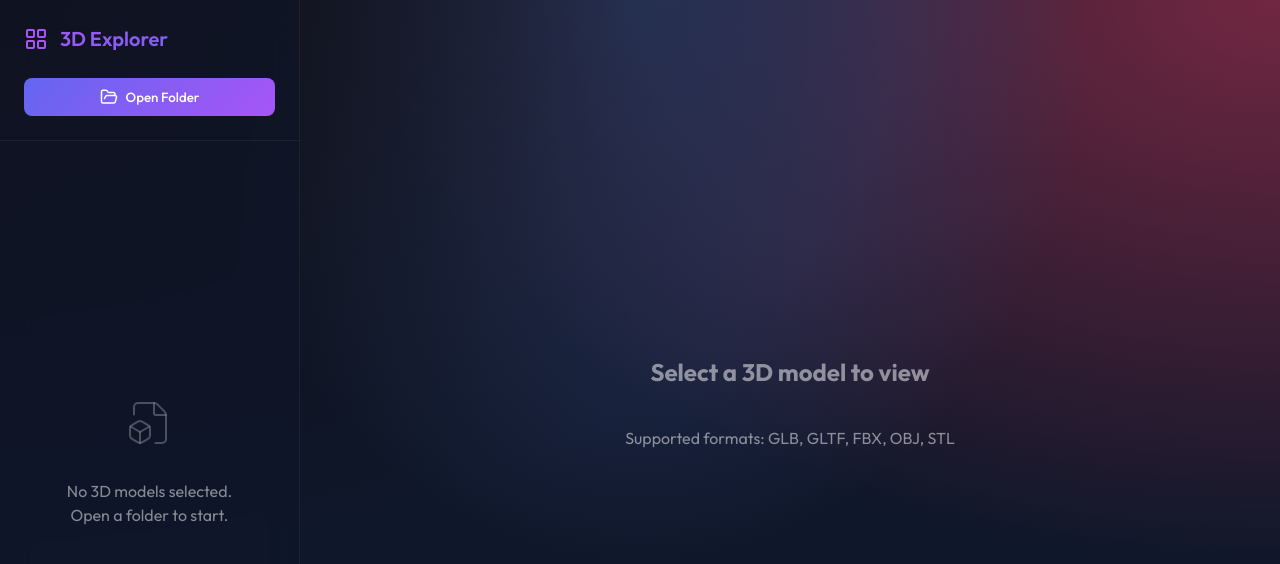
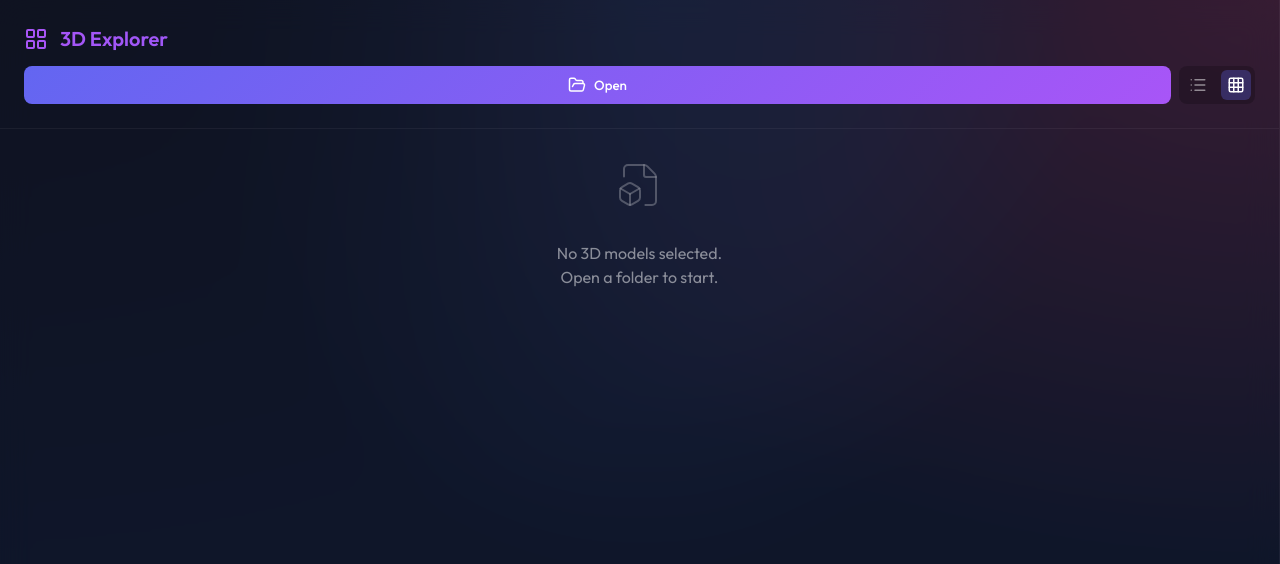
Before and after one commit to jensbroecher/3D-File-Explorer, a React (Vite) app: page / in a window 1280 px wide. Shown: the top 564 px of the page. Built offline with nearby package versions, Linux system fonts and the light colour scheme.

Commit message:
feat: implement grid view with persistent thumbnail generation using localforage

```diff
--- a/package.json
+++ b/package.json
@@ -12,6 +12,7 @@
   "dependencies": {
     "@react-three/drei": "^10.7.7",
     "@react-three/fiber": "^9.5.0",
+    "localforage": "^1.10.0",
     "lucide-react": "^1.7.0",
     "react": "^19.2.4",
     "react-dom": "^19.2.4",
--- a/src/App.css
+++ b/src/App.css
@@ -12,11 +12,20 @@
   flex-direction: column;
   z-index: 10;
   height: 100%;
+  transition: width 0.3s cubic-bezier(0.4, 0, 0.2, 1), min-width 0.3s cubic-bezier(0.4, 0, 0.2, 1);
+}
+
+.sidebar.full-width {
+  width: 100vw;
+  min-width: 100vw;
 }
 
 .sidebar-header {
   padding: 24px;
   border-bottom: 1px solid rgba(255, 255, 255, 0.05);
+  display: flex;
+  flex-direction: column;
+  gap: 12px;
 }
 
 .logo-area {
@@ -41,6 +50,13 @@
   gap: 4px;
 }
 
+.file-list.grid-view {
+  display: grid;
+  grid-template-columns: repeat(auto-fill, minmax(130px, 1fr));
+  gap: 12px;
+  align-content: start;
+}
+
 .file-item {
   display: flex;
   align-items: center;
@@ -51,6 +67,32 @@
   transition: all 0.2s;
   color: rgba(255, 255, 255, 0.7);
   border: 1px solid transparent;
+}
+
+.file-item.grid-item {
+  flex-direction: column;
+  padding: 8px;
+  gap: 8px;
+  justify-content: center;
+  text-align: center;
+}
+
+.thumbnail-container {
+  width: 100%;
+  aspect-ratio: 1;
+  border-radius: 6px;
+  background: rgba(0, 0, 0, 0.2);
+  display: flex;
+  align-items: center;
+  justify-content: center;
+  overflow: hidden;
+  border: 1px solid rgba(255, 255, 255, 0.05);
+}
+
+.thumbnail-image {
+  width: 100%;
+  height: 100%;
+  object-fit: cover;
 }
 
 .file-item:hover {
@@ -174,3 +216,34 @@
   margin: 16px;
   font-size: 0.9rem;
 }
+
+.view-toggles {
+  display: flex;
+  gap: 8px;
+  background: rgba(0, 0, 0, 0.2);
+  padding: 4px;
+  border-radius: 8px;
+}
+
+.toggle-btn {
+  background: transparent;
+  border: none;
+  color: rgba(255, 255, 255, 0.5);
+  padding: 6px;
+  border-radius: 6px;
+  cursor: pointer;
+  display: flex;
+  align-items: center;
+  justify-content: center;
+  transition: all 0.2s;
+}
+
+.toggle-btn:hover {
+  color: white;
+  background: rgba(255, 255, 255, 0.1);
+}
+
+.toggle-btn.active {
+  color: white;
+  background: rgba(99, 102, 241, 0.3);
+}
--- a/src/App.jsx
+++ b/src/App.jsx
@@ -1,19 +1,25 @@
-import React, { useState } from 'react';
+import React, { useState, useEffect } from 'react';
 import './App.css';
-import { FolderOpen, Box, FileBox, LayoutGrid } from 'lucide-react';
+import { FolderOpen, Box, FileBox, LayoutGrid, List, Grid } from 'lucide-react';
 import Viewer from './components/Viewer';
+import ThumbnailGenerator from './components/ThumbnailGenerator';
+import localforage from 'localforage';
+import { ErrorBoundary } from 'react-error-boundary';
 
 function App() {
   const [files, setFiles] = useState([]);
   const [activeFile, setActiveFile] = useState(null);
   const [isScanning, setIsScanning] = useState(false);
+  const [viewMode, setViewMode] = useState('grid');
+
+  const [thumbnails, setThumbnails] = useState({});
+  const [thumbnailQueue, setThumbnailQueue] = useState([]);
 
   // Helper to scan directory recursively
   const scanDirectory = async (dirHandle, path = '') => {
     let foundFiles = [];
     const supportedExtensions = ['glb', 'gltf', 'fbx', 'obj', 'stl'];
 
-    // We use dirHandle.values() which is an async iterable
     for await (const entry of dirHandle.values()) {
       if (entry.kind === 'file') {
         const ext = entry.name.split('.').pop().toLowerCase();
@@ -26,7 +32,6 @@ function App() {
           });
         }
       } else if (entry.kind === 'directory') {
-        // Recursively read subdirectories
         const subFiles = await scanDirectory(entry, path + entry.name + '/');
         foundFiles.push(...subFiles);
       }
@@ -47,11 +52,23 @@ function App() {
       setActiveFile(null);
 
       const foundFiles = await scanDirectory(dirHandle);
-
-      // Sort alphabetically
       foundFiles.sort((a, b) => a.name.localeCompare(b.name));
 
       setFiles(foundFiles);
+
+      // Load cached thumbnails or start generator queue
+      const cached = {};
+      const queue = [];
+      for (const f of foundFiles) {
+        const data = await localforage.getItem(`thumb_${f.path}`);
+        if (data) {
+          cached[f.path] = data;
+        } else {
+          queue.push(f);
+        }
+      }
+      setThumbnails(cached);
+      setThumbnailQueue(queue);
       setIsScanning(false);
     } catch (err) {
       setIsScanning(false);
@@ -64,7 +81,6 @@ function App() {
 
   const handleFileClick = async (fileInfo) => {
     try {
-      // Clean up previous URL to avoid memory leaks
       if (activeFile && activeFile.url) {
         URL.revokeObjectURL(activeFile.url);
       }
@@ -83,43 +99,107 @@ function App() {
     }
   };
 
+  const currentThumbnailFile = thumbnailQueue[0];
+  const handleThumbnailComplete = async (path, dataUrl) => {
+    if (dataUrl) {
+      await localforage.setItem(`thumb_${path}`, dataUrl);
+      setThumbnails(prev => ({ ...prev, [path]: dataUrl }));
+    }
+    setThumbnailQueue(prev => prev.slice(1));
+  };
+
   return (
     <div className="app-container">
+      {/* Background worker that strictly processes one thumbnail at a time */}
+      {currentThumbnailFile && (
+        <ErrorBoundary fallback={null} onError={() => handleThumbnailComplete(currentThumbnailFile.path, null)}>
+          <ThumbnailGenerator
+            key={currentThumbnailFile.path}
+            file={currentThumbnailFile}
+            onComplete={handleThumbnailComplete}
+          />
+        </ErrorBoundary>
+      )}
+
       {/* Sidebar */}
-      <aside className="sidebar glass-panel">
+      <aside className={`sidebar glass-panel ${!activeFile ? 'full-width' : ''}`}>
         <div className="sidebar-header">
-          <div className="logo-area">
+          <div className="logo-area" style={{ marginBottom: 0 }}>
             <LayoutGrid size={24} color="#a855f7" />
             <span>3D Explorer</span>
           </div>
+
+          <div style={{ display: 'flex', gap: '8px' }}>
             <button
               className="btn"
               onClick={handleOpenDirectory}
               disabled={isScanning}
-            style={{ width: '100%', justifyContent: 'center' }}
+              style={{ flex: 1, justifyContent: 'center' }}
             >
               <FolderOpen size={18} />
-            {isScanning ? 'Scanning...' : 'Open Folder'}
+              {isScanning ? 'Scan...' : 'Open'}
+            </button>
+            <div className="view-toggles">
+              <button
+                className={`toggle-btn ${viewMode === 'list' ? 'active' : ''}`}
+                onClick={() => setViewMode('list')}
+                title="List View"
+              >
+                <List size={18} />
+              </button>
+              <button
+                className={`toggle-btn ${viewMode === 'grid' ? 'active' : ''}`}
+                onClick={() => setViewMode('grid')}
+                title="Grid View"
+              >
+                <Grid size={18} />
               </button>
             </div>
+          </div>
+        </div>
 
-        <div className="file-list">
+        <div className={`file-list ${viewMode === 'grid' ? 'grid-view' : ''}`}>
           {files.length === 0 && !isScanning ? (
-            <div className="empty-state">
+            <div className="empty-state" style={viewMode === 'grid' ? { gridColumn: '1 / -1' } : {}}>
               <FileBox size={48} strokeWidth={1} />
               <p>No 3D models selected.<br/>Open a folder to start.</p>
             </div>
           ) : (
-            files.map((file, idx) => (
+            files.map((file, idx) => {
+              const isActive = activeFile?.path === file.path;
+              const hasThumb = thumbnails[file.path];
+
+              if (viewMode === 'list') {
+                return (
                   <div
                     key={idx}
-                className={`file-item ${activeFile?.path === file.path ? 'active' : ''}`}
+                    className={`file-item ${isActive ? 'active' : ''}`}
                     onClick={() => handleFileClick(file)}
                   >
                     <Box size={18} className="file-icon" />
-                <span className="file-name" title={file.path}>{file.name}</span>
+                    <span className="file-name" title={file.name}>{file.name}</span>
                   </div>
-            ))
+                );
+              }
+
+              return (
+                <div
+                  key={idx}
+                  className={`file-item grid-item ${isActive ? 'active' : ''}`}
+                  onClick={() => handleFileClick(file)}
+                  title={file.name}
+                >
+                  <div className="thumbnail-container">
+                    {hasThumb ? (
+                      <img src={hasThumb} className="thumbnail-image" alt={file.name} loading="lazy" />
+                    ) : (
+                      <Box size={32} className="file-icon" style={{ opacity: 0.5 }} />
+                    )}
+                  </div>
+                  <span className="file-name">{file.name}</span>
+                </div>
+              );
+            })
           )}
         </div>
       </aside>
@@ -131,7 +211,7 @@ function App() {
             <div className="viewer-header glass">
               <div className="file-info">
                 <div>
-                  <h2 className="file-title">{activeFile.name}</h2>
+                  <h2 className="file-title" title={activeFile.name}>{activeFile.name}</h2>
                   <span className="file-size">{activeFile.size} • {activeFile.extension.toUpperCase()} Format</span>
                 </div>
               </div>
--- /dev/null
+++ b/src/components/ThumbnailGenerator.jsx
@@ -0,0 +1,114 @@
+import React, { useEffect, useState, Suspense } from 'react';
+import { Canvas, useThree } from '@react-three/fiber';
+import { OrbitControls, Sky, Environment, Center, Bounds } from '@react-three/drei';
+import localforage from 'localforage';
+import * as THREE from 'three';
+import { useLoader } from '@react-three/fiber';
+import { GLTFLoader } from 'three-stdlib';
+import { FBXLoader } from 'three-stdlib';
+import { OBJLoader } from 'three-stdlib';
+import { STLLoader } from 'three-stdlib';
+import { DRACOLoader } from 'three-stdlib';
+
+const ModelParams = ({ url, extension }) => {
+  let loader;
+  if (extension === 'glb' || extension === 'gltf') {
+    loader = GLTFLoader;
+  } else if (extension === 'fbx') {
+    loader = FBXLoader;
+  } else if (extension === 'obj') {
+    loader = OBJLoader;
+  } else if (extension === 'stl') {
+    loader = STLLoader;
+  } else {
+    throw new Error(`Unsupported extension: ${extension}`);
+  }
+
+  const result = useLoader(loader, url, (loaderInst) => {
+    if (extension === 'glb' || extension === 'gltf') {
+      const dracoLoader = new DRACOLoader();
+      dracoLoader.setDecoderPath('https://www.gstatic.com/draco/versioned/decoders/1.5.6/');
+      loaderInst.setDRACOLoader(dracoLoader);
+    }
+  });
+
+  if (extension === 'stl') {
+    return (
+      <mesh geometry={result} dispose={null}>
+        <meshStandardMaterial color="#888888" roughness={0.4} metalness={0.6} />
+      </mesh>
+    );
+  }
+
+  const obj = extension === 'glb' || extension === 'gltf' ? result.scene : result;
+
+  return <primitive object={obj} dispose={null} />;
+};
+
+const CaptureFrame = ({ onCapture }) => {
+  const { gl, scene, camera } = useThree();
+  useEffect(() => {
+    // Wait a couple frames to ensure shaders compiled and bounds centered
+    let handleId;
+    let frames = 0;
+    const capture = () => {
+      if (frames < 3) {
+        frames++;
+        handleId = requestAnimationFrame(capture);
+        return;
+      }
+      gl.render(scene, camera);
+      const dataUrl = gl.domElement.toDataURL('image/webp', 0.5);
+      onCapture(dataUrl);
+    };
+    handleId = requestAnimationFrame(capture);
+    return () => cancelAnimationFrame(handleId);
+  }, [gl, scene, camera, onCapture]);
+  return null;
+};
+
+// Generates a snapshot silently.
+export default function ThumbnailGenerator({ file, onComplete }) {
+  const [url, setUrl] = useState(null);
+
+  useEffect(() => {
+    let active = true;
+    const gen = async () => {
+      try {
+        const fileObj = await file.handle.getFile();
+        const objUrl = URL.createObjectURL(fileObj);
+        if (active) setUrl(objUrl);
+      } catch (err) {
+        onComplete(file.path, null);
+      }
+    };
+    gen();
+    return () => {
+      active = false;
+      if (url) URL.revokeObjectURL(url);
+    };
+  }, [file]);
+
+  if (!url) return null;
+
+  const handleCapture = (dataUrl) => {
+    onComplete(file.path, dataUrl);
+  };
+
+  return (
+    <div style={{ width: '256px', height: '256px', position: 'absolute', left: '-9999px', pointerEvents: 'none', zIndex: -999 }}>
+      <Suspense fallback={null}>
+        <Canvas gl={{ preserveDrawingBuffer: true, antialias: false }} shadows={false} camera={{ position: [0, 0, 5], fov: 45 }}>
+          <ambientLight intensity={0.5} />
+          <directionalLight position={[10, 10, 10]} intensity={1} />
+          <Bounds fit clip observe margin={1.2}>
+            <Center>
+              <ModelParams url={url} extension={file.extension} />
+            </Center>
+          </Bounds>
+          <CaptureFrame onCapture={handleCapture} />
+        </Canvas>
+      </Suspense>
+    </div>
+  );
+}
```
Also changed, not shown: src/components/Viewer.jsx (+10 -3 lines), 1 other file (tests, documents, lock files or other folders). Lines whose indentation alone changed are shown as unchanged.
